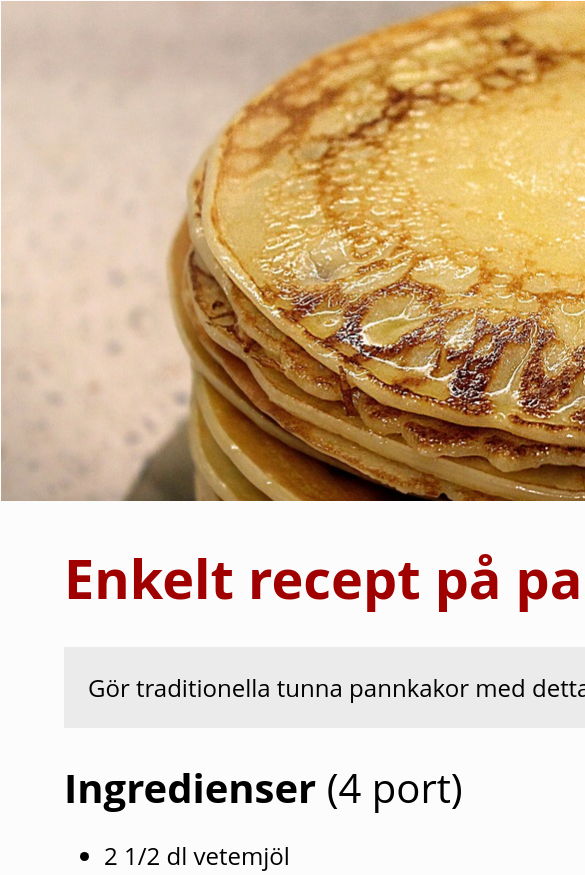
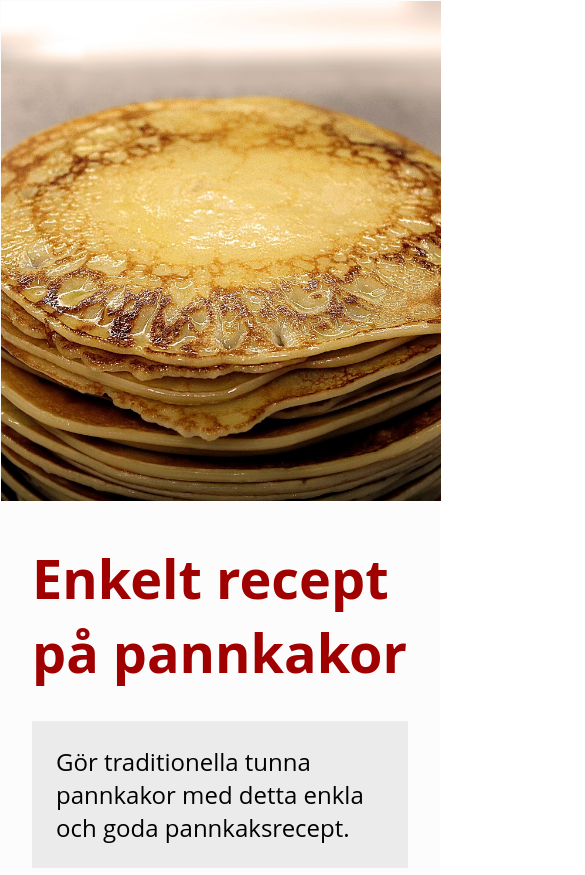
Before and after one commit to BlackestDawn/recept, a plain HTML site: page index.html in a window 390 px wide. Shown: the top 875 px of the page, 585 px wide, since content can reach past the window. Drawn offline with Linux system fonts and the light colour scheme.

Commit message:
mobile version

```diff
--- /dev/null
+++ b/desktop.css
@@ -0,0 +1,32 @@
+body {
+  margin: 0px 0px 64px 0px;
+  padding: 0px;
+  background-color: rgba(161, 0, 0, 0.3);
+  font-family: 'Open Sans', Verdana;
+  font-size: 24px;
+}
+
+div.mainbox {
+  width: 1280px;
+  background-color: rgba(252, 252, 252, 1);
+  margin: auto;
+}
+
+img.titleimg {
+  width: 1278px;
+  height: 500px;
+  border: 1px solid rgba(252, 252, 252, 1);
+  object-fit: cover;
+}
+
+.sectionMargin {
+  margin: 32px 64px;
+}
+
+img.servImgSize {
+  width: 564px;
+  min-width: 564px;
+  height: 467px;
+  min-height: 467px;
+  object-fit: cover;
+}
--- /dev/null
+++ b/mobile.css
@@ -0,0 +1,33 @@
+body {
+  margin: 0px 0px 64px 0px;
+  padding: 0px;
+  background-color: rgba(255, 255, 255, 1);
+  font-family: 'Open Sans', Verdana;
+  font-size: 24px;
+}
+
+div.mainbox {
+  width: 440px;
+  background-color: rgba(252, 252, 252, 1);
+  margin: auto;
+}
+
+img.titleimg {
+  width: 440px;
+  min-height: 500px;
+  height: 500px;
+  margin: 1px;
+  object-fit: cover;
+}
+
+.sectionMargin {
+  margin: 32px 32px;
+}
+
+img.servImgSize {
+  width: 376px;
+  min-width: 300px;
+  height: 467px;
+  min-height: 467px;
+  object-fit: cover;
+}
--- a/style.css
+++ b/style.css
@@ -1,24 +1,5 @@
-body {
-  margin: 0px 0px 64px 0px;
-  padding: 0px;
-  background-color: rgba(161, 0, 0, 0.3);
-  font-family: 'Open Sans', Verdana;
-  font-size: 24px;
-}
-
-div.mainbox {
-  width: 1280px;
-  background-color: rgba(252, 252, 252, 1);
-  margin: auto;
-}
-
-img.titleimg {
-  width: 1278px;
-  min-height: 500px;
-  height: 500px;
-  margin: 1px;
-  object-fit: cover;
-}
+@import "desktop.css" screen and (min-width: 601px);
+@import "mobile.css" screen and (max-width: 600px);
 
 .recipetitle {
   color: rgba(161, 0, 0, 1);
@@ -34,10 +15,6 @@ img.titleimg {
   padding: 24px;
 }
 
-.sectionMargin {
-  margin: 32px 64px;
-}
-
 .sectionTitleMain {
   font-size: 40px;
   font-weight: bold;
@@ -45,14 +22,6 @@ img.titleimg {
 
 .sectionTitleExtra {
   font-size: 40px;
-}
-
-img.servImgSize {
-  width: 564px;
-  min-width: 564px;
-  height: 467px;
-  min-height: 467px;
-  object-fit: cover;
 }
 
 img.servImgLeft {
```
